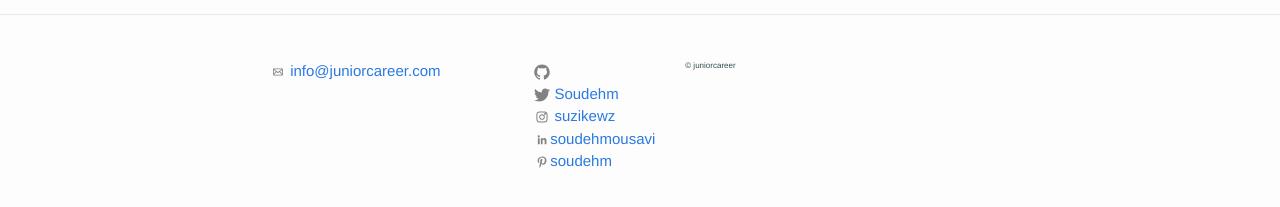
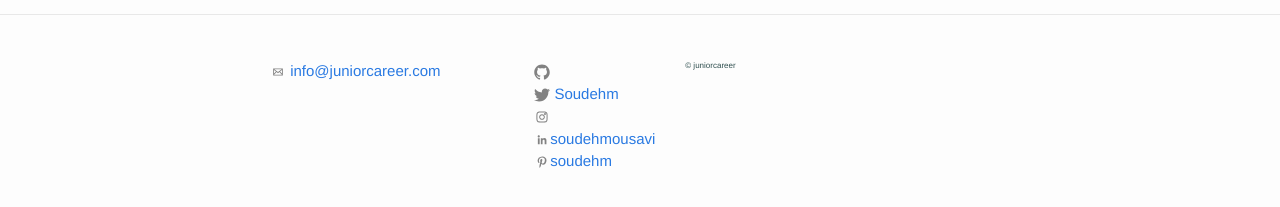
Before and after one commit to Soudehm/soudehm.github.io, a Jekyll site: the page built from index.html, in a window 1280 px wide. Shown: the part 207-414 px from the top of the page. Built offline with Jekyll 4.4.1, drawn with Linux system fonts in a browser that asks for light colours.

Commit message:
Update icon-instagram.html

```diff
--- a/_includes/icon-instagram.html
+++ b/_includes/icon-instagram.html
@@ -1 +1,3 @@
-<a href="https://www.instagram.com/{{ include.username }}"><span class="icon icon--instagram">{% include icon-instagram.svg %}</span><span class="username">{{ include.username }}</span></a></a>
+<a href="https://www.instagram.com/{{ include.username }}">
+  <span class="icon icon--instagram">{% include icon-instagram.svg %}</span>
+  </a>
```
